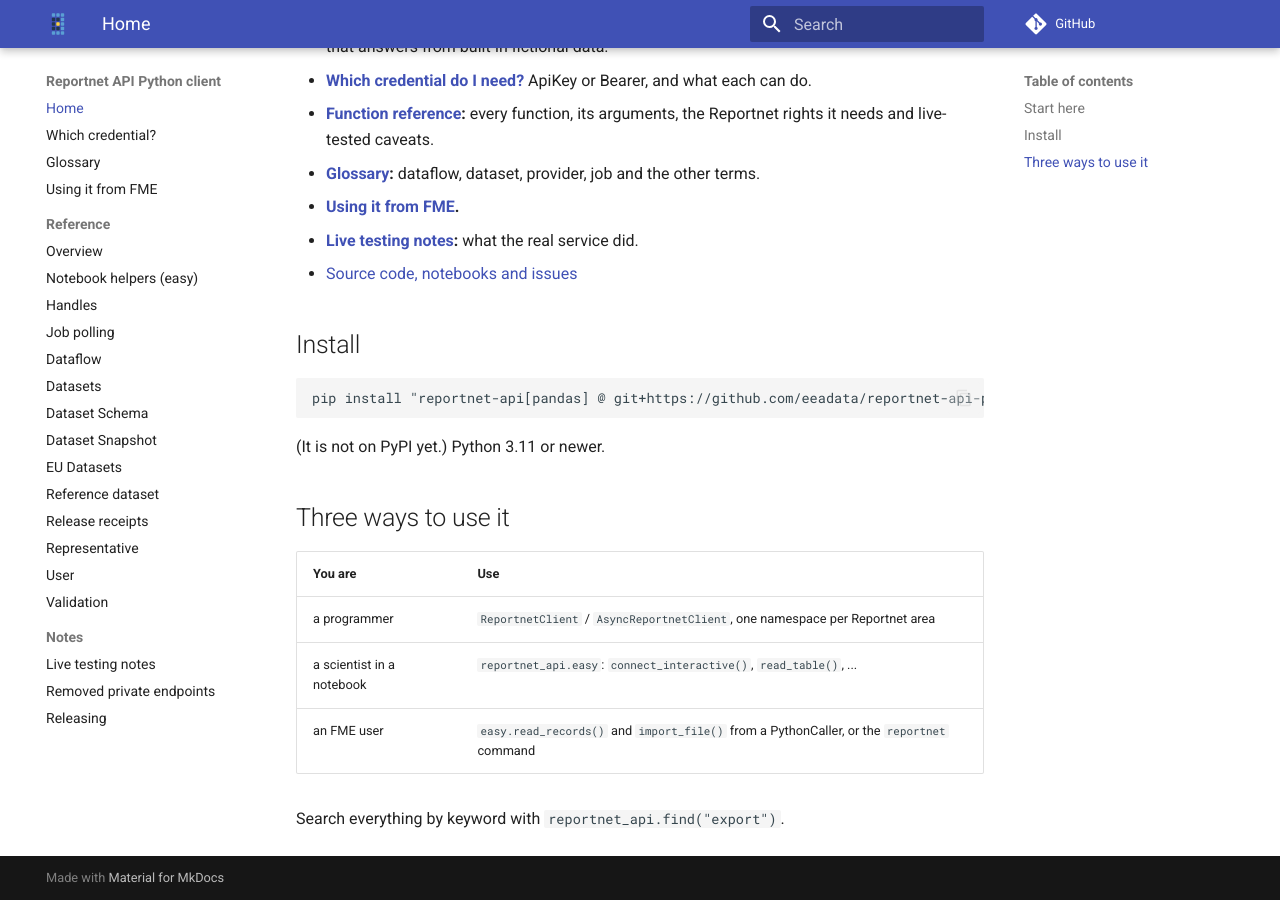
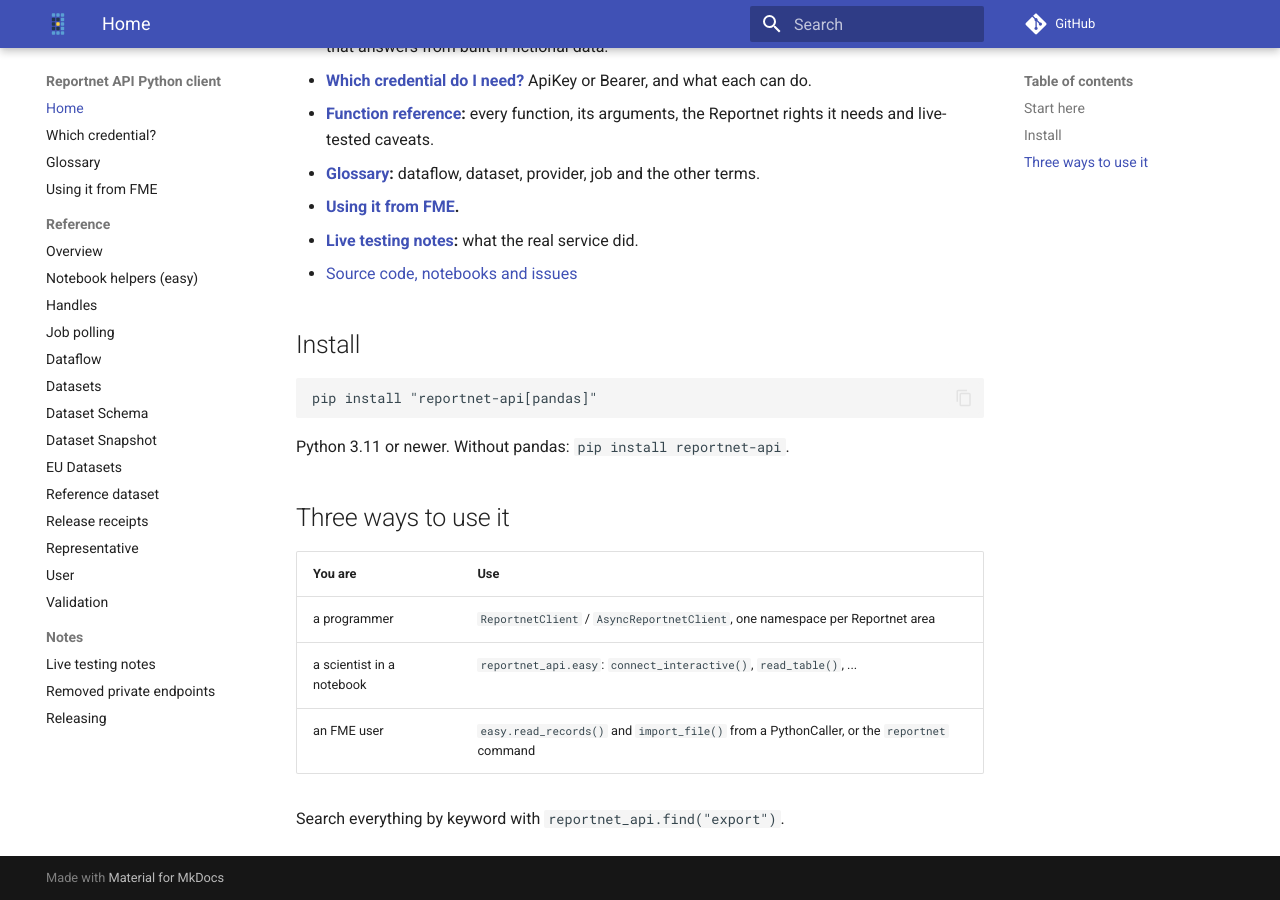
Before and after one commit to eeadata/reportnet-api-python, an MkDocs documentation site: the page built from docs/index.md, in a window 1280 px wide and 900 px high, scrolled down 509 px. Built offline with MkDocs 1.6.1 and Material for MkDocs 9.7.7, drawn with Linux system fonts in a browser that asks for light colours; comment, search, counter and statistics services are not loaded.

Commit message:
Prepare 0.1.0: install from PyPI, date the changelog

````diff
--- a/docs/index.md
+++ b/docs/index.md
@@ -24,10 +24,10 @@ sync and async, with notebook helpers that return pandas DataFrames.
 ## Install
 
 ```
-pip install "reportnet-api[pandas] @ git+https://github.com/eeadata/reportnet-api-python"
+pip install "reportnet-api[pandas]"
 ```
 
-(It is not on PyPI yet.) Python 3.11 or newer.
+Python 3.11 or newer. Without pandas: `pip install reportnet-api`.
 
 ## Three ways to use it
 
````
Also changed, not shown: CHANGELOG.md (+1 -1 lines), README.md (+4 -3 lines), docs/fme.md (+1 -2 lines), 5 other files.
